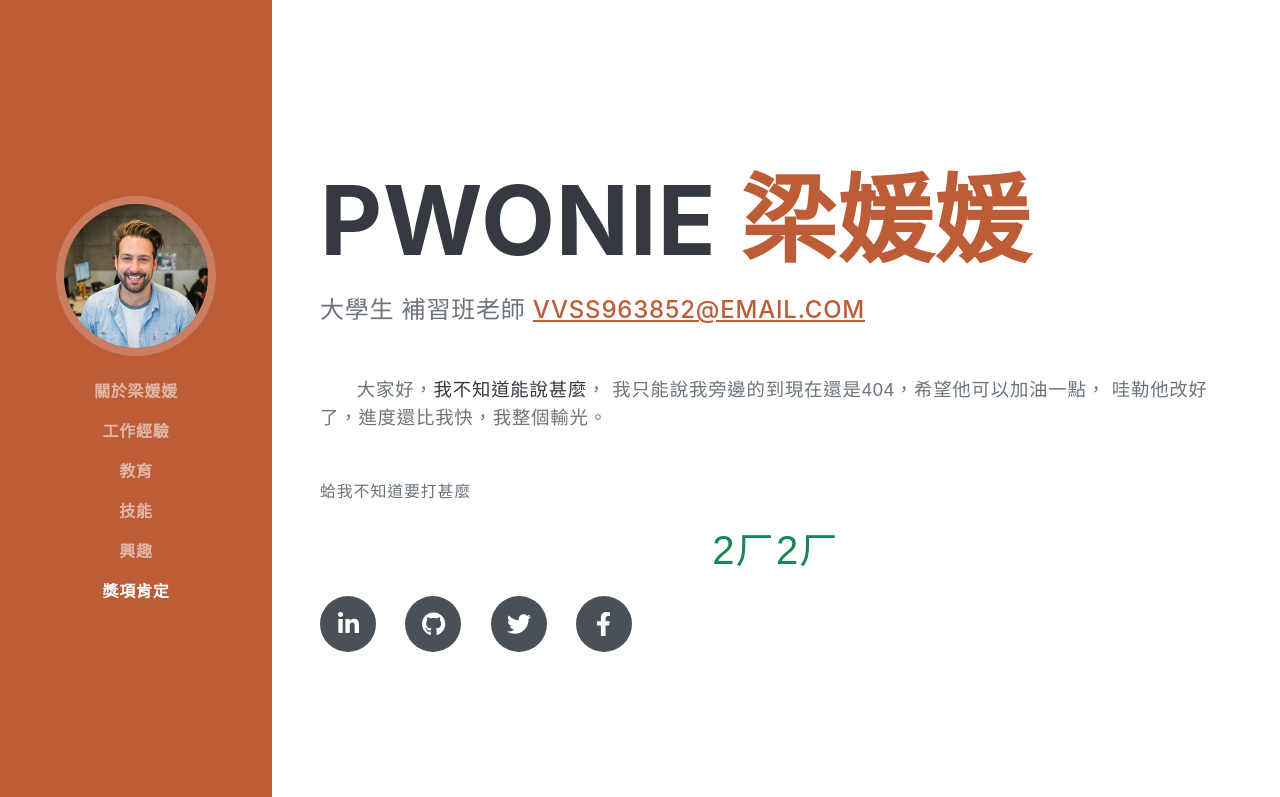
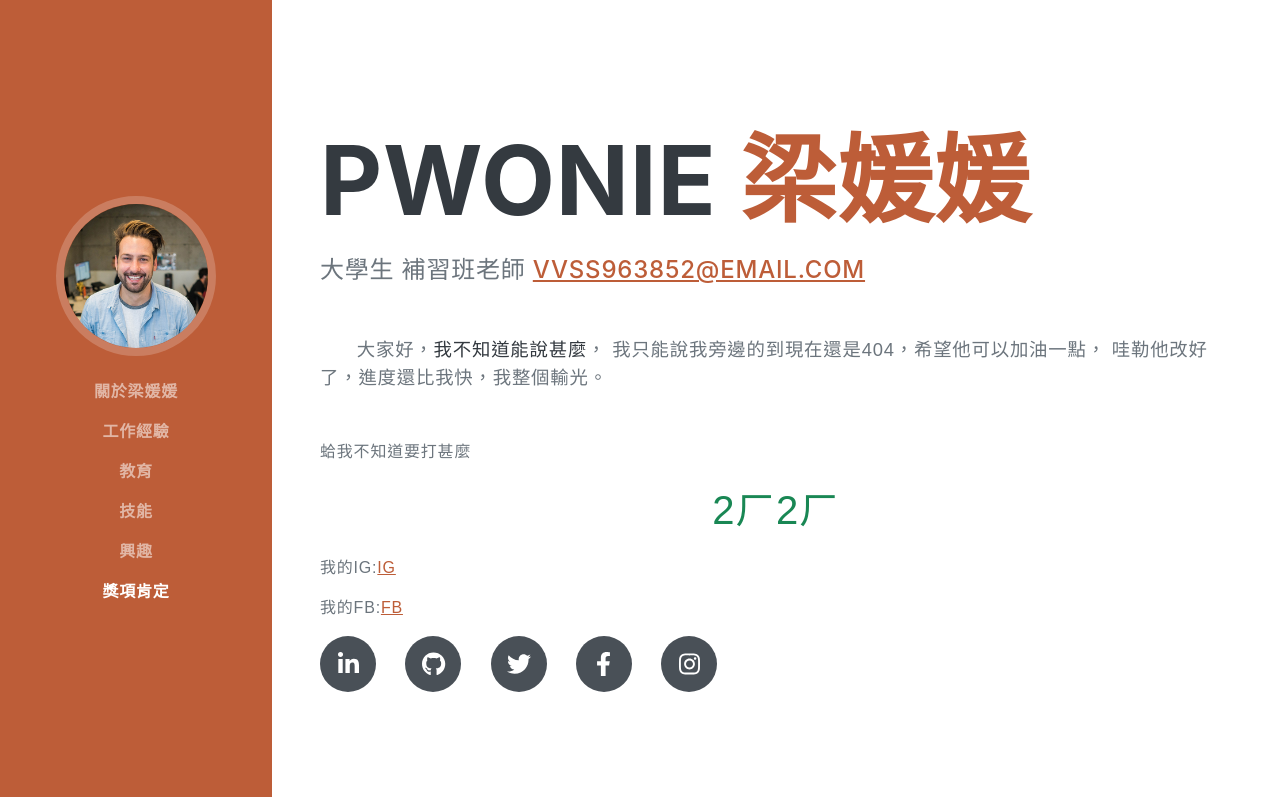
Before and after one commit to pwonie/pwonie.github.io, a plain HTML site: page index.html in a window 1280 px wide. Shown: the top 797 px of the page. Drawn offline with nearby package versions, Linux system fonts and the light colour scheme; a web font is replaced by a local one.

Commit message:
連結+圖示

```diff
--- a/index.html
+++ b/index.html
@@ -56,12 +56,15 @@
                         哇勒他改好了，進度還比我快，我整個輸光。</p>
                     <p calss="r">蛤我不知道要打甚麼<p>
                     <p class="blue">2ㄏ2ㄏ</p>
+                    <p>我的IG:<a href="https://www.instagram.com/pwonie_/" target="_blank">IG</a></p>
+                    <p>我的FB:<a href="https://www.facebook.com/profile.php?id=100021983228697/" target="_blank">FB</a></p>
                     <a href="about.html"></a>
                     <div class="social-icons">
                         <a class="social-icon" href="#!"><i class="fab fa-linkedin-in"></i></a>
                         <a class="social-icon" href="#!"><i class="fab fa-github"></i></a>
                         <a class="social-icon" href="#!"><i class="fab fa-twitter"></i></a>
                         <a class="social-icon" href="#!"><i class="fab fa-facebook-f"></i></a>
+                        <a class="social-icon" href="#!"><i class="fa-brands fa-instagram"></i></a>
                     </div>
                 </div>
             </section>
```
